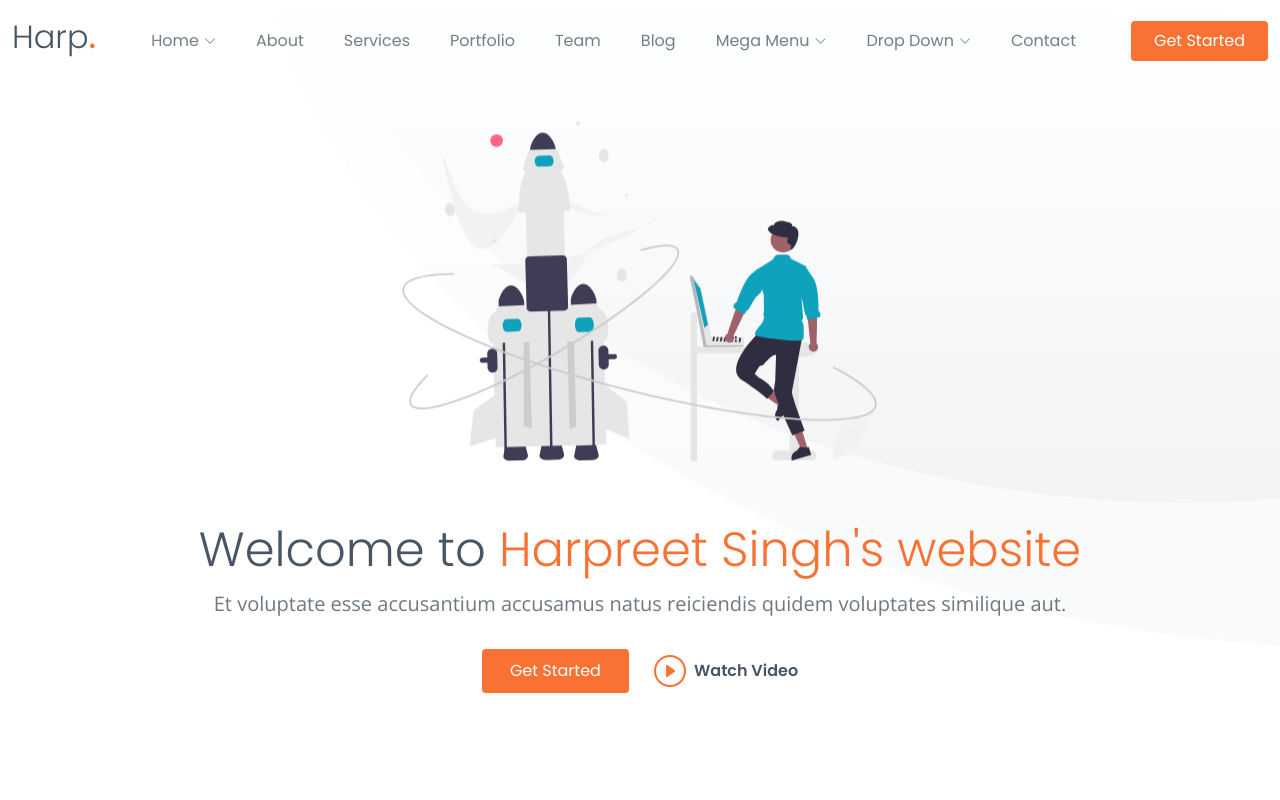
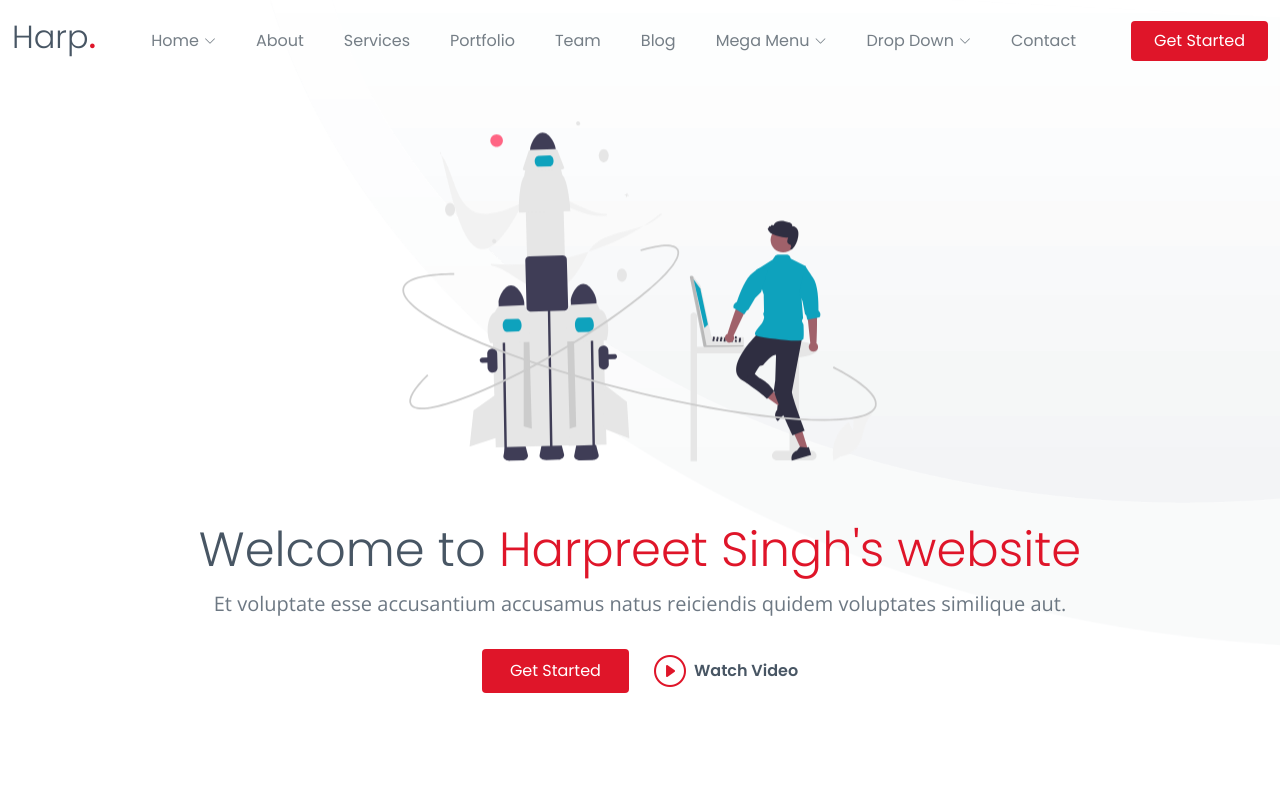
Before and after one commit to devharp/webpage, a plain HTML site: page index.html in a window 1280 px wide. Shown: the top 800 px of the page. Drawn offline with nearby package versions, Linux system fonts and the light colour scheme.

Commit message:
Changed theme

```diff
--- a/index.html
+++ b/index.html
@@ -27,7 +27,7 @@
     <link href="assets/vendor/swiper/swiper-bundle.min.css" rel="stylesheet">
 
     <!-- Variables CSS Files. Uncomment your preferred color scheme -->
-    <link href="assets/css/variables-orange.css" rel="stylesheet">
+    <link href="assets/css/variables-red.css" rel="stylesheet">
     <!-- <link href="assets/css/variables-blue.css" rel="stylesheet"> -->
     <!-- <link href="assets/css/variables-green.css" rel="stylesheet"> -->
     <!-- <link href="assets/css/variables-orange.css" rel="stylesheet"> -->
```
